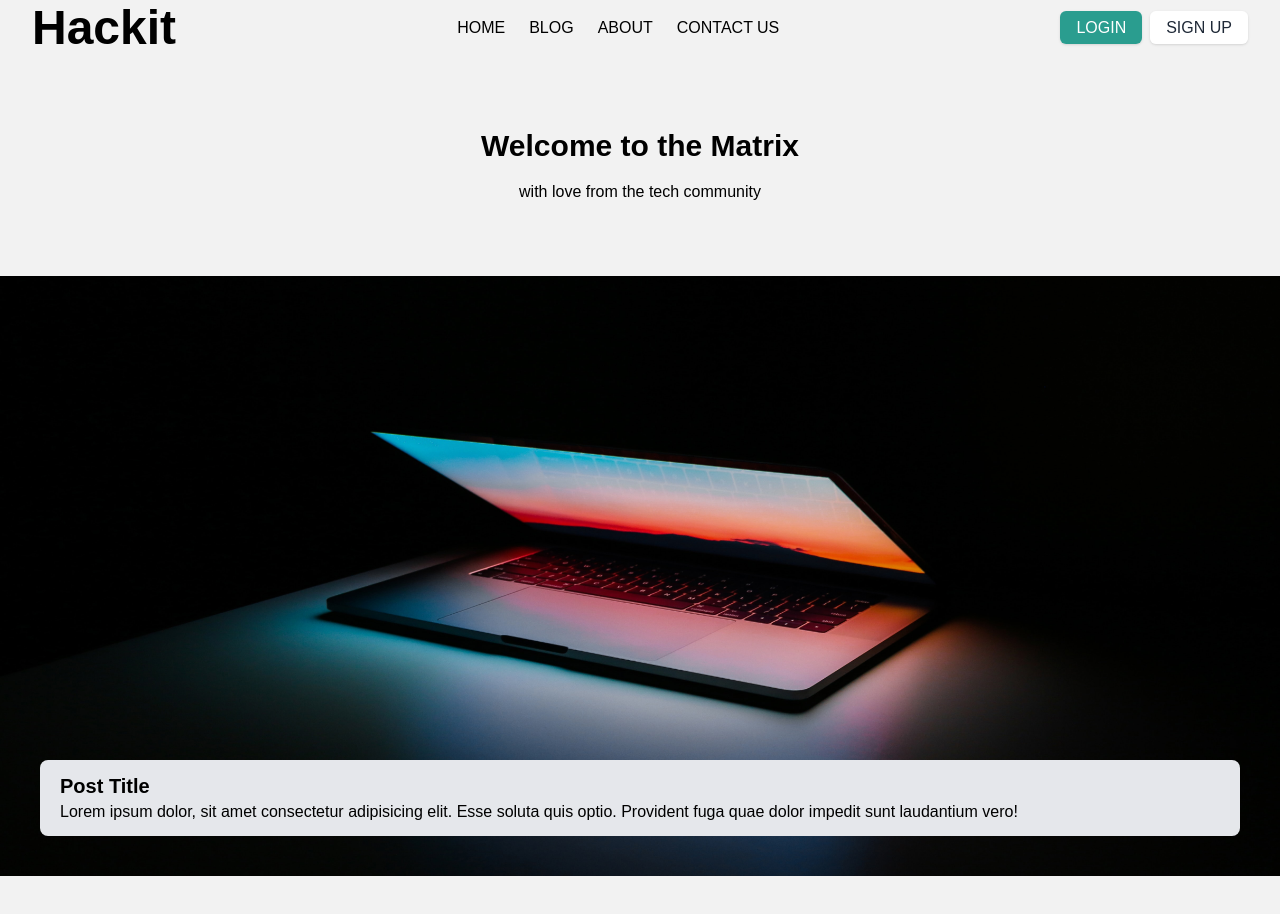
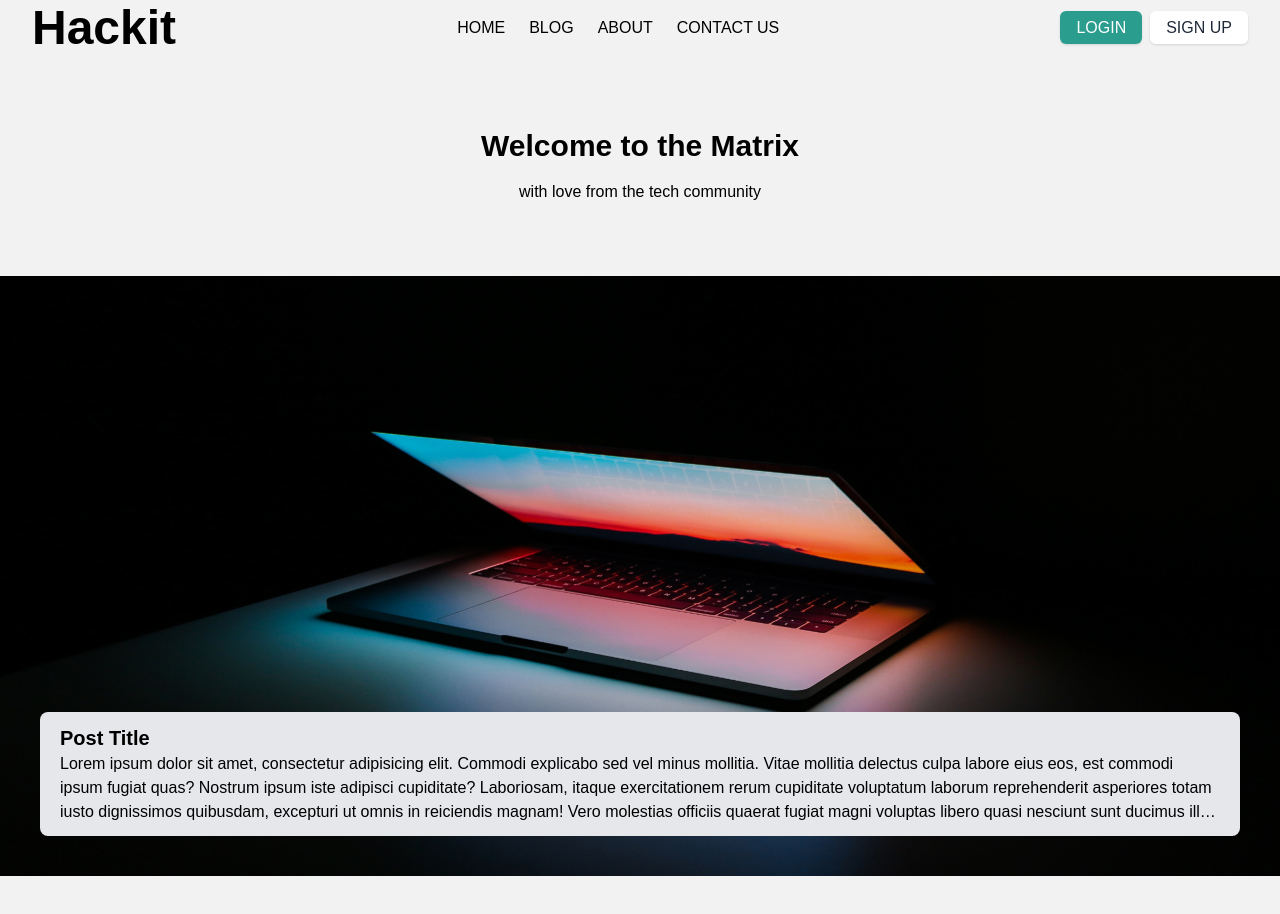
Before and after one commit to GarrettLockhart/mernstack-blog, a React (Create React App) app in the folder client/: page /blog in a window 1280 px wide. Shown: the top 914 px of the page. Built offline with nearby package versions, Linux system fonts and the light colour scheme.

Commit message:
style: added blog card styling

```diff
--- a/client/src/components/pages/Blog.jsx
+++ b/client/src/components/pages/Blog.jsx
@@ -10,7 +10,7 @@ const Blog = () => {
       </div>
       <div className='container mx-auto'>
         <section
-          className='flex flex-col justify-end p-10 h-[600px] my-16'
+          className='flex flex-col justify-end p-10 h-[600px] my-16 custom-card'
           style={{
             backgroundImage: `url(${imgPlaceholder})`,
             backgroundSize: 'cover',
@@ -19,10 +19,20 @@ const Blog = () => {
         >
           <div className='bg-gray-200 rounded-lg py-3 px-5'>
             <h2 className='text-black text-xl font-bold'>Post Title</h2>
-            <p className='text-black text-md'>
-              Lorem ipsum dolor, sit amet consectetur adipisicing elit. Esse
-              soluta quis optio. Provident fuga quae dolor impedit sunt
-              laudantium vero!
+            <p className='text-black text-md custom-para'>
+              Lorem ipsum dolor sit amet, consectetur adipisicing elit. Commodi
+              explicabo sed vel minus mollitia. Vitae mollitia delectus culpa
+              labore eius eos, est commodi ipsum fugiat quas? Nostrum ipsum iste
+              adipisci cupiditate? Laboriosam, itaque exercitationem rerum
+              cupiditate voluptatum laborum reprehenderit asperiores totam iusto
+              dignissimos quibusdam, excepturi ut omnis in reiciendis magnam!
+              Vero molestias officiis quaerat fugiat magni voluptas libero quasi
+              nesciunt sunt ducimus illo blanditiis harum ipsa dolore porro
+              voluptates voluptatum animi officia aut eligendi, possimus
+              dolores! Iste deserunt exercitationem dicta repellendus laboriosam
+              ducimus deleniti ratione officia, quod accusamus culpa facere
+              perferendis explicabo maiores accusantium, quis atque sapiente
+              consequuntur! Inventore, tenetur?
             </p>
           </div>
         </section>
--- a/client/src/index.css
+++ b/client/src/index.css
@@ -31,3 +31,20 @@ img {
 .custom-logo {
   font-family: 'Nerko One', Arial, Helvetica, sans-serif;
 }
+
+.custom-para {
+  display: -webkit-box;
+  -webkit-line-clamp: 3;
+  -webkit-box-orient: vertical;
+  overflow: hidden;
+}
+
+.custom-card:hover {
+  cursor: pointer;
+  -webkit-filter: brightness(85%);
+  -webkit-transition: all 300ms ease;
+  -moz-transition: all 300ms ease;
+  -o-transition: all 300ms ease;
+  -ms-transition: all 300ms ease;
+  transition: all 300ms ease;
+}
```
